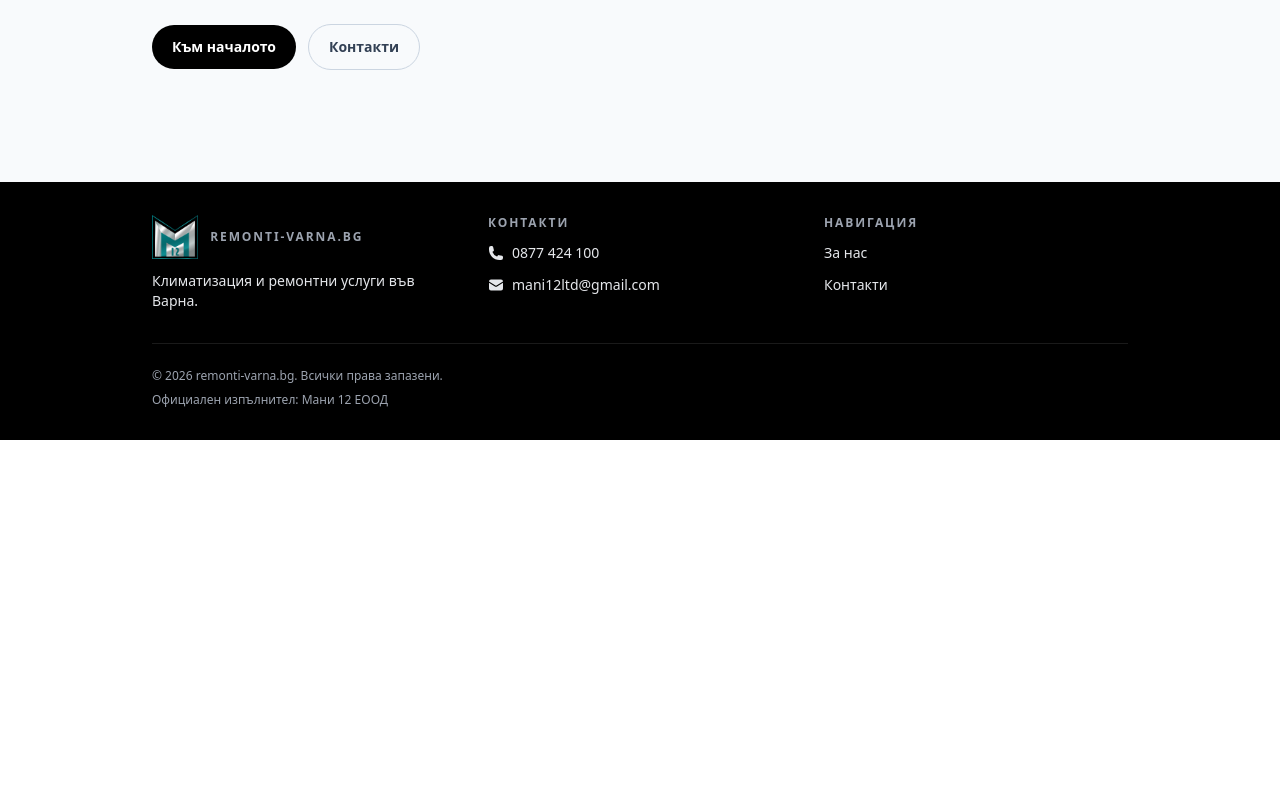
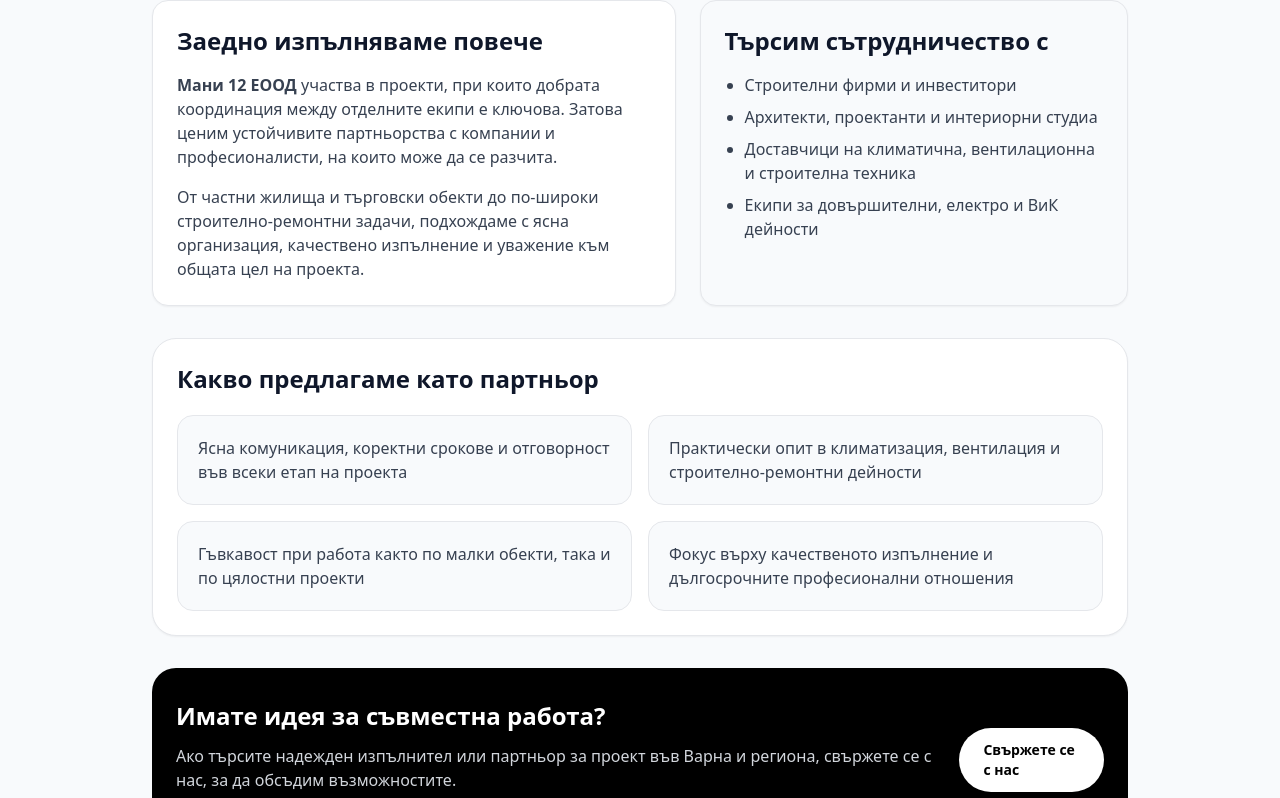
Before and after one commit to udarstudio/m12varna.com, a Nuxt app: page /partnyori in a window 1280 px wide. Shown: the part 320-1118 px from the top of the page. Before the commit the page ends 800 px from the top, so only its background shows below. Built offline with nearby package versions, Linux system fonts and the light colour scheme.

Commit message:
feat: Add basic partners page

```diff
--- a/components/Footer.vue
+++ b/components/Footer.vue
@@ -60,8 +60,5 @@ import { EnvelopeIcon, PhoneIcon } from '@heroicons/vue/24/solid';
 import logoUrl from '~/assets/images/mani-12-eood-logo.png';
 
 const appConfig = useAppConfig();
-const navItems = [
-  { label: 'За нас', href: '/' },
-  { label: 'Контакти', href: '/kontakti' },
-];
+const { navItems } = useNavigation();
 </script>
--- a/components/Header.vue
+++ b/components/Header.vue
@@ -86,10 +86,7 @@ import logoUrl from '~/assets/images/mani-12-eood-logo.png';
 
 const isMenuOpen = ref(false);
 const appConfig = useAppConfig();
-const navItems = [
-  { label: 'За нас', href: '/' },
-  { label: 'Контакти', href: '/kontakti' },
-];
+const { navItems } = useNavigation();
 </script>
 
 <style scoped lang="scss">
--- /dev/null
+++ b/composables/useNavigation.ts
@@ -0,0 +1,11 @@
+const navItems = [
+  { label: 'За нас', href: '/' },
+  // { label: 'Партньори', href: '/partnyori' },
+  { label: 'Контакти', href: '/kontakti' },
+];
+
+export function useNavigation() {
+  return {
+    navItems,
+  };
+}
--- a/composables/useStructuredData.ts
+++ b/composables/useStructuredData.ts
@@ -9,6 +9,7 @@ export function useStructuredData() {
     homepage: `${siteUrl}/#webpage`,
     homepageService: `${siteUrl}/#service`,
     contactPage: `${siteUrl}/kontakti#webpage`,
+    partnersPage: `${siteUrl}/partnyori#webpage`,
   };
 
   const organizationName = appConfig.legalName || appConfig.siteName;
--- /dev/null
+++ b/pages/partnyori.vue
@@ -0,0 +1,127 @@
+<script setup>
+const appConfig = useAppConfig();
+const siteConfig = useSiteConfig();
+const { createSchemaGraph, ids, localBusiness, website } = useStructuredData();
+const seoTitle = `Партньори и приятели | ${appConfig.siteName}`;
+const seoDescription =
+  'Научете повече за партньорствата на Мани 12 ЕООД във Варна и възможностите за съвместна работа по климатизация, вентилация и ремонтни проекти.';
+const partnersUrl = `${siteConfig.url}/partnyori`;
+const partnerPage = {
+  '@type': 'WebPage',
+  '@id': ids.partnersPage,
+  url: partnersUrl,
+  name: seoTitle,
+  description: seoDescription,
+  isPartOf: {
+    '@id': ids.website,
+  },
+  about: {
+    '@id': ids.organization,
+  },
+  inLanguage: 'bg',
+};
+const partnersSchema = createSchemaGraph([website, localBusiness, partnerPage]);
+
+useHead({
+  title: seoTitle,
+  link: [{ rel: 'canonical', href: partnersUrl }],
+  meta: [
+    { name: 'description', content: seoDescription },
+    { property: 'og:url', content: partnersUrl },
+    { property: 'og:title', content: seoTitle },
+    { property: 'og:description', content: seoDescription },
+    { name: 'twitter:title', content: seoTitle },
+    { name: 'twitter:description', content: seoDescription },
+  ],
+  script: [
+    {
+      type: 'application/ld+json',
+      innerHTML: JSON.stringify(partnersSchema),
+    },
+  ],
+});
+
+const partnerTypes = [
+  'Строителни фирми и инвеститори',
+  'Архитекти, проектанти и интериорни студиа',
+  'Доставчици на климатична, вентилационна и строителна техника',
+  'Екипи за довършителни, електро и ВиК дейности',
+];
+
+const partnerBenefits = [
+  'Ясна комуникация, коректни срокове и отговорност във всеки етап на проекта',
+  'Практически опит в климатизация, вентилация и строително-ремонтни дейности',
+  'Гъвкавост при работа както по малки обекти, така и по цялостни проекти',
+  'Фокус върху качественото изпълнение и дългосрочните професионални отношения',
+];
+</script>
+
+<template>
+  <main class="mx-auto flex max-w-5xl flex-col gap-8 px-6 py-16 text-gray-700">
+    <section class="flex flex-col gap-4">
+      <h1 class="text-3xl font-semibold leading-tight text-slate-900 md:text-5xl">
+        Партньори и приятели
+      </h1>
+      <p class="max-w-3xl text-lg">
+        Работим с фирми, специалисти и доставчици, с които споделяме еднакви стандарти за
+        качество, коректност и професионално отношение към всеки обект.
+      </p>
+    </section>
+
+    <section class="grid gap-6 md:grid-cols-[1.1fr_0.9fr]">
+      <article class="rounded-2xl border border-gray-200 bg-white p-6 shadow-sm">
+        <h2 class="text-2xl font-semibold text-slate-900">Заедно изпълняваме повече</h2>
+        <div class="mt-4 space-y-4">
+          <p>
+            <strong>{{ appConfig.legalName }}</strong> участва в проекти, при които добрата
+            координация между отделните екипи е ключова. Затова ценим устойчивите партньорства с
+            компании и професионалисти, на които може да се разчита.
+          </p>
+          <p>
+            От частни жилища и търговски обекти до по-широки строително-ремонтни задачи, подхождаме
+            с ясна организация, качествено изпълнение и уважение към общата цел на проекта.
+          </p>
+        </div>
+      </article>
+
+      <article class="rounded-2xl border border-gray-200 bg-slate-50 p-6 shadow-sm">
+        <h2 class="text-2xl font-semibold text-slate-900">Търсим сътрудничество с</h2>
+        <ul class="mt-4 list-disc space-y-2 pl-5">
+          <li v-for="item in partnerTypes" :key="item">{{ item }}</li>
+        </ul>
+      </article>
+    </section>
+
+    <section class="rounded-3xl border border-gray-200 bg-white p-6 shadow-sm">
+      <h2 class="text-2xl font-semibold text-slate-900">Какво предлагаме като партньор</h2>
+      <div class="mt-5 grid gap-4 md:grid-cols-2">
+        <div
+          v-for="benefit in partnerBenefits"
+          :key="benefit"
+          class="rounded-2xl border border-gray-200 bg-slate-50 p-5"
+        >
+          <p>{{ benefit }}</p>
+        </div>
+      </div>
+    </section>
+
+    <section class="rounded-3xl bg-black px-6 py-8 text-white">
+      <div class="flex flex-col gap-4 md:flex-row md:items-end md:justify-between">
+        <div class="max-w-3xl space-y-3">
+          <h2 class="text-2xl font-semibold">Имате идея за съвместна работа?</h2>
+          <p class="text-sm text-gray-300 md:text-base">
+            Ако търсите надежден изпълнител или партньор за проект във Варна и региона, свържете се
+            с нас, за да обсъдим възможностите.
+          </p>
+        </div>
+
+        <NuxtLink
+          to="/kontakti"
+          class="inline-flex w-fit rounded-full bg-white px-6 py-3 text-sm font-semibold text-black transition hover:bg-teal-100"
+        >
+          Свържете се с нас
+        </NuxtLink>
+      </div>
+    </section>
+  </main>
+</template>
```
